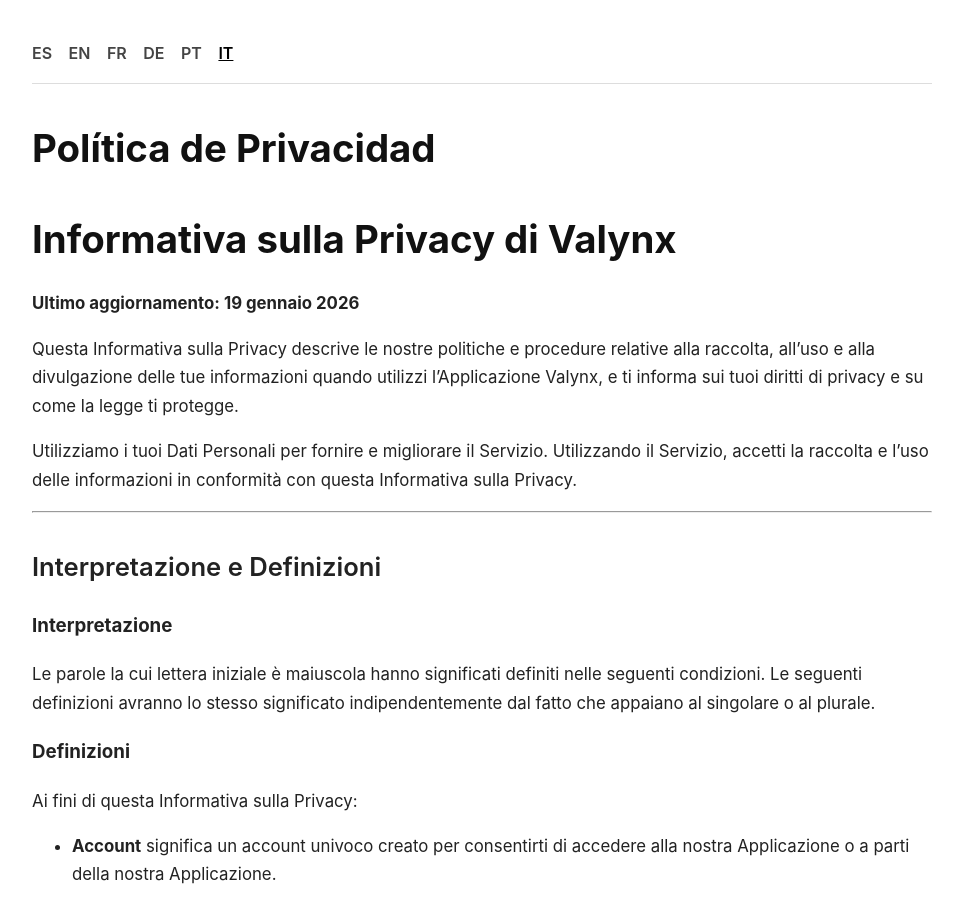
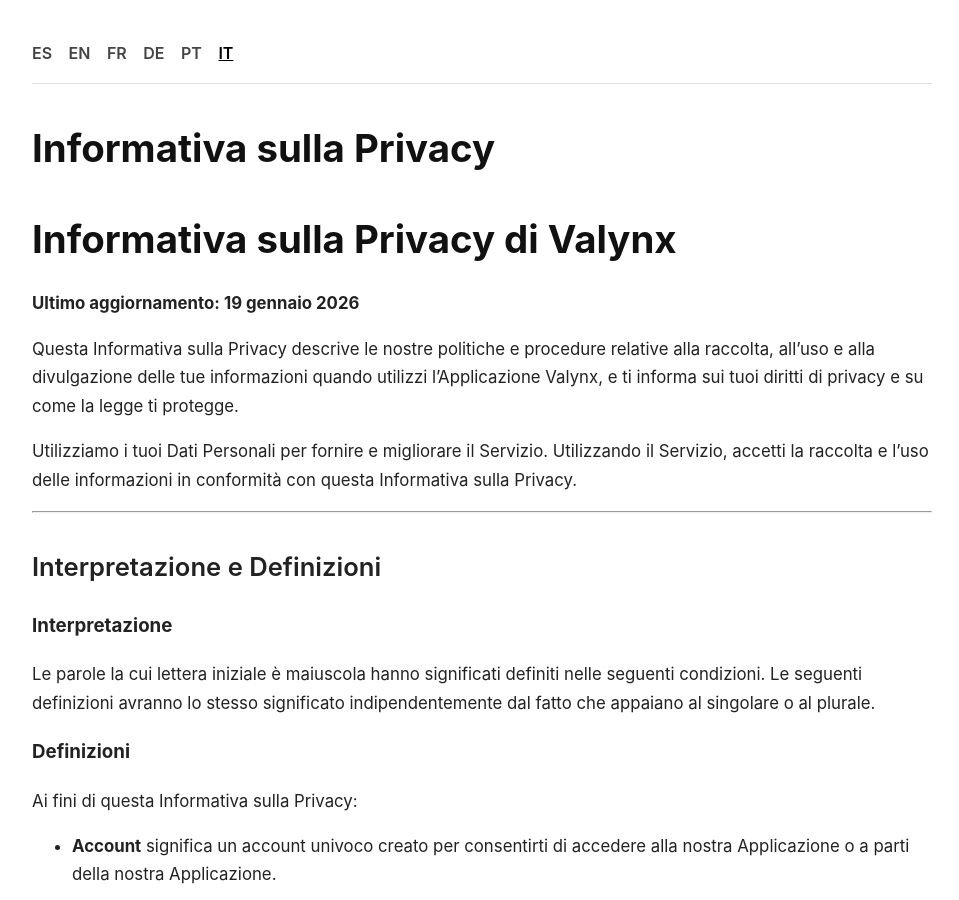
Before and after one commit to jdnc9401-debug/valynx-legal, a Jekyll site: the page built from _it/privacy.md, in a window 1280 px wide and 900 px high. Shown: the whole window, without its empty margins (158-1117 px from the left). Built offline with Jekyll 4.4.1, drawn with Linux system fonts in a browser that asks for light colours.

Commit message:
Update privacy.md

```diff
--- a/_it/privacy.md
+++ b/_it/privacy.md
@@ -1,6 +1,6 @@
 ---
 layout: legal
-title: "Política de Privacidad"
+title: "Informativa sulla Privacy"
 lang: it
 ---
 # Informativa sulla Privacy di Valynx
```
